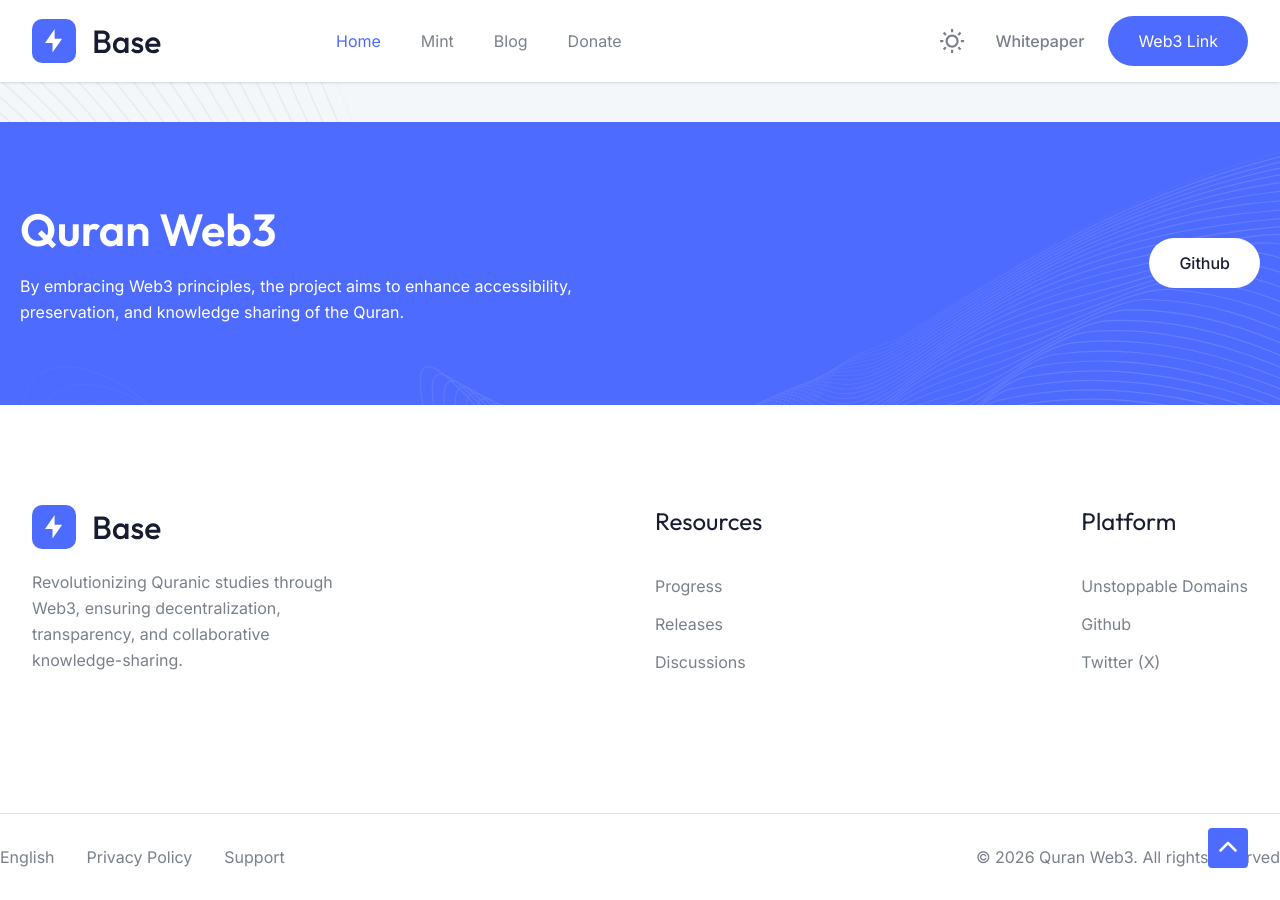
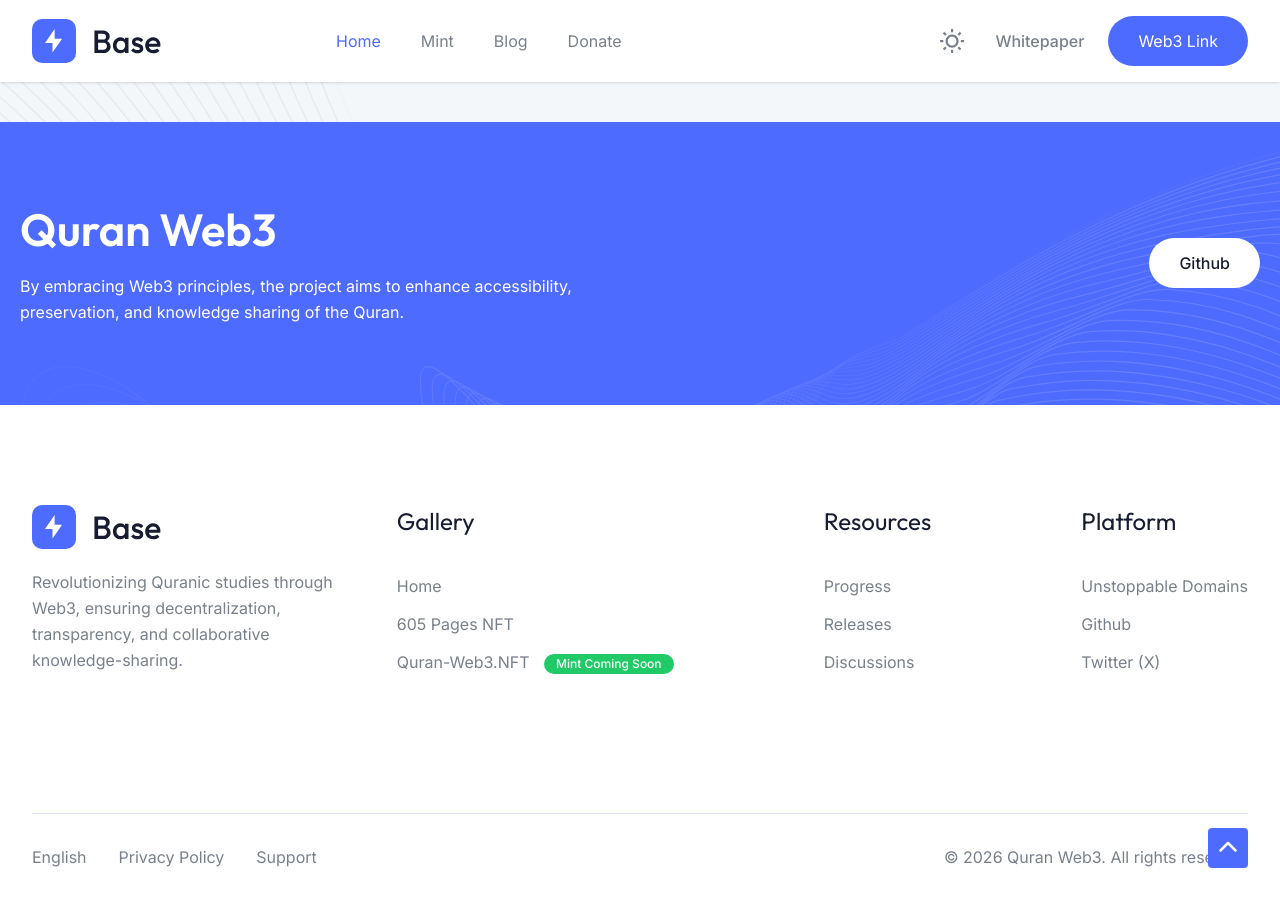
Before and after one commit to ogiest/ogiest.github.io, a Jekyll site: the page built from index.html, in a window 1280 px wide and 900 px high, scrolled down 7134 px. Built offline with Jekyll 4.4.1, drawn with Linux system fonts in a browser that asks for light colours.

Commit message:
Update home.html

```diff
--- a/_layouts/home.html
+++ b/_layouts/home.html
@@ -707,13 +707,29 @@
         <div class="ji gp">
           <div class="tc uf ap gg fp">
             <div class="animate_top zd/2 to/4">
-          <a href="/">
-            <img src="images/logo-light.svg" alt="Logo" class="om" />
-            <img src="images/logo-dark.svg" alt="Logo" class="xc nm" />
+              <a href="{{ '/' | relative_url }}">
+                <img src="{{ 'images/logo-light.svg' | relative_url }}" alt="Logo" class="om" />
+                <img src="{{ 'images/logo-dark.svg' | relative_url }}" alt="Logo" class="xc nm" />
               </a>
 
               <p class="lc fb">Revolutionizing Quranic studies through Web3, ensuring decentralization, transparency, and collaborative knowledge-sharing.</p>
 
+            </div>
+
+            <div class="vd ro tc sf rn un gg vn">
+              <div class="animate_top">
+                <h4 class="kk wm tj ec">Gallery</h4>
+
+                <ul>
+                  <li><a href="{{ '/' | relative_url }}" class="sc xl vb">Home</a></li>
+                  <li><a href="https://polygonscan.com/token/0x74814b153519f3d77d5521cd185dd3071b6a017a" target="_blank" class="sc xl vb">605 Pages NFT</a></li>
+                  <li>
+                    <a href="{{ '/mint.html' | relative_url }}" class="sc xl vb">
+                      Quran-Web3.NFT
+                      <span class="sc ek uj lk nh rg zi _i nc">Mint Coming Soon</span>
+                    </a>
+                  </li>
+                </ul>
               </div>
 
               <div class="animate_top">
@@ -754,7 +770,6 @@
         </div>
       </div>
     </footer>
-
     <button
   class="xc wf xf ie ld vg sr gh tr g sa ta _a"
   @click="window.scrollTo({top: 0, behavior: 'smooth'})"
```
Lines whose indentation alone changed are shown as unchanged.
